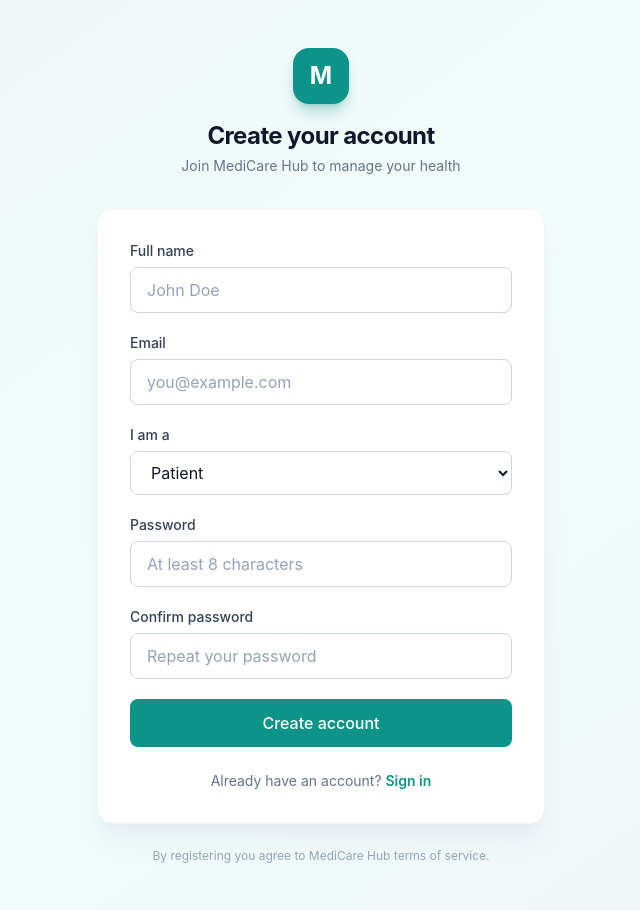
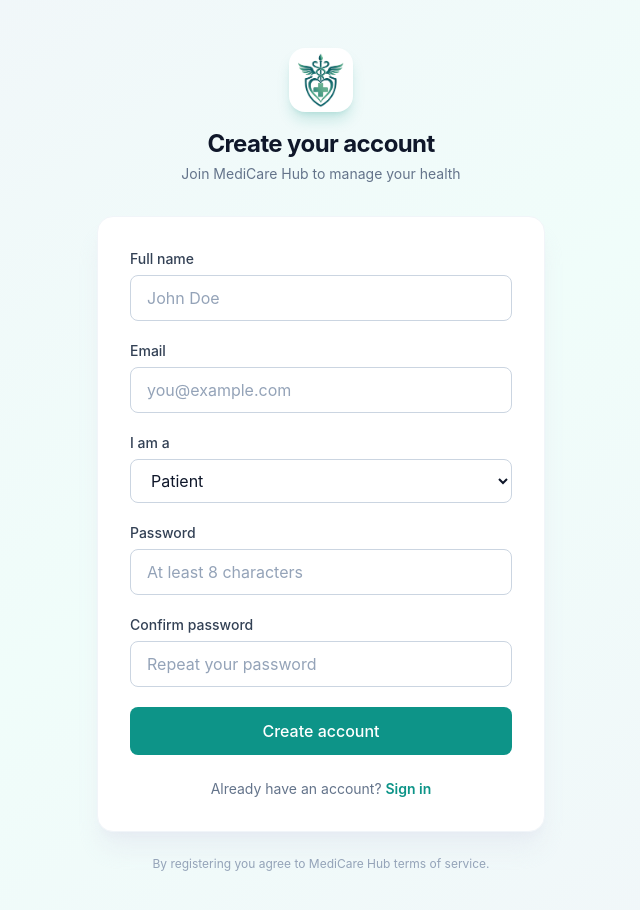
Before and after one commit to mashudhahmed/medicare-fullstack, a React (Vite) app in the folder frontend/: page /register in a window 1280 px wide. Shown: the top 910 px of the page, without its empty margins (319-959 px from the left). Built offline with nearby package versions, Linux system fonts and the light colour scheme; no server answers.

Commit message:
Integrate official logo across navigation, sidebar, auth pages, and favicon

```diff
--- a/frontend/index.html
+++ b/frontend/index.html
@@ -2,7 +2,7 @@
 <html lang="en">
   <head>
     <meta charset="UTF-8" />
-    <link rel="icon" type="image/svg+xml" href="/vite.svg" />
+    <link rel="icon" type="image/png" href="/logo.png" />
     <meta name="viewport" content="width=device-width, initial-scale=1.0" />
     <title>MediCare Hub</title>
   </head>
--- a/frontend/src/components/common/Navbar.tsx
+++ b/frontend/src/components/common/Navbar.tsx
@@ -37,7 +37,7 @@ const Navbar: React.FC = () => {
       <div className="max-w-7xl mx-auto px-4 sm:px-6 lg:px-8">
         <div className="flex justify-between items-center h-16">
           <Link to="/" className="text-2xl font-bold text-medicare-teal flex items-center">
-            <span className="bg-medicare-teal text-white rounded-lg px-2 py-1 mr-2 text-sm">MC</span>
+            <img src="/logo.png" alt="MediCare Hub" className="h-9 w-9 rounded-lg object-contain mr-2.5 shadow-sm" />
             MediCare Hub
           </Link>
 
--- a/frontend/src/layouts/DashboardLayout.tsx
+++ b/frontend/src/layouts/DashboardLayout.tsx
@@ -73,8 +73,9 @@ const DashboardLayout: React.FC = () => {
         }`}
       >
         <div className="flex items-center justify-between px-5 py-5 border-b border-slate-700">
-          <Link to="/" className="text-lg font-bold tracking-tight">
-            MediCare Hub
+          <Link to="/" className="flex items-center gap-2.5 text-lg font-bold tracking-tight">
+            <img src="/logo.png" alt="MediCare Hub" className="h-8 w-8 rounded-lg object-contain bg-white p-0.5" />
+            <span>MediCare Hub</span>
           </Link>
           <button className="md:hidden" onClick={() => setOpen(false)}>
             <FaTimes />
--- a/frontend/src/pages/LoginPage.tsx
+++ b/frontend/src/pages/LoginPage.tsx
@@ -83,9 +83,11 @@ const LoginPage: React.FC = () => {
       <div className="w-full max-w-md">
         {/* Brand */}
         <div className="text-center mb-8">
-          <div className="inline-flex items-center justify-center w-14 h-14 rounded-2xl bg-teal-600 text-white text-2xl font-bold shadow-lg shadow-teal-600/30 mb-4">
-            M
-          </div>
+          <img
+            src="/logo.png"
+            alt="MediCare Hub"
+            className="inline-block w-16 h-16 rounded-2xl object-contain shadow-lg shadow-teal-600/20 mb-4 bg-white p-1"
+          />
           <h1 className="text-2xl font-bold text-slate-900 tracking-tight">
             {requires2FA ? 'Two-Factor Verification' : 'Welcome back'}
           </h1>
--- a/frontend/src/pages/RegisterPage.tsx
+++ b/frontend/src/pages/RegisterPage.tsx
@@ -56,9 +56,11 @@ const RegisterPage: React.FC = () => {
       <div className="w-full max-w-md">
         {/* Brand */}
         <div className="text-center mb-8">
-          <div className="inline-flex items-center justify-center w-14 h-14 rounded-2xl bg-teal-600 text-white text-2xl font-bold shadow-lg shadow-teal-600/30 mb-4">
-            M
-          </div>
+          <img
+            src="/logo.png"
+            alt="MediCare Hub"
+            className="inline-block w-16 h-16 rounded-2xl object-contain shadow-lg shadow-teal-600/20 mb-4 bg-white p-1"
+          />
           <h1 className="text-2xl font-bold text-slate-900 tracking-tight">Create your account</h1>
           <p className="mt-1 text-slate-500 text-sm">Join MediCare Hub to manage your health</p>
         </div>
--- a/frontend/tsconfig.json
+++ b/frontend/tsconfig.json
@@ -14,7 +14,6 @@
     "noUnusedLocals": true,
     "noUnusedParameters": true,
     "noFallthroughCasesInSwitch": true,
-    "ignoreDeprecations": "6.0",
     "baseUrl": ".",
     "paths": {
       "@/*": ["src/*"],
```
Also changed, not shown: frontend/public/logo.png (added).
